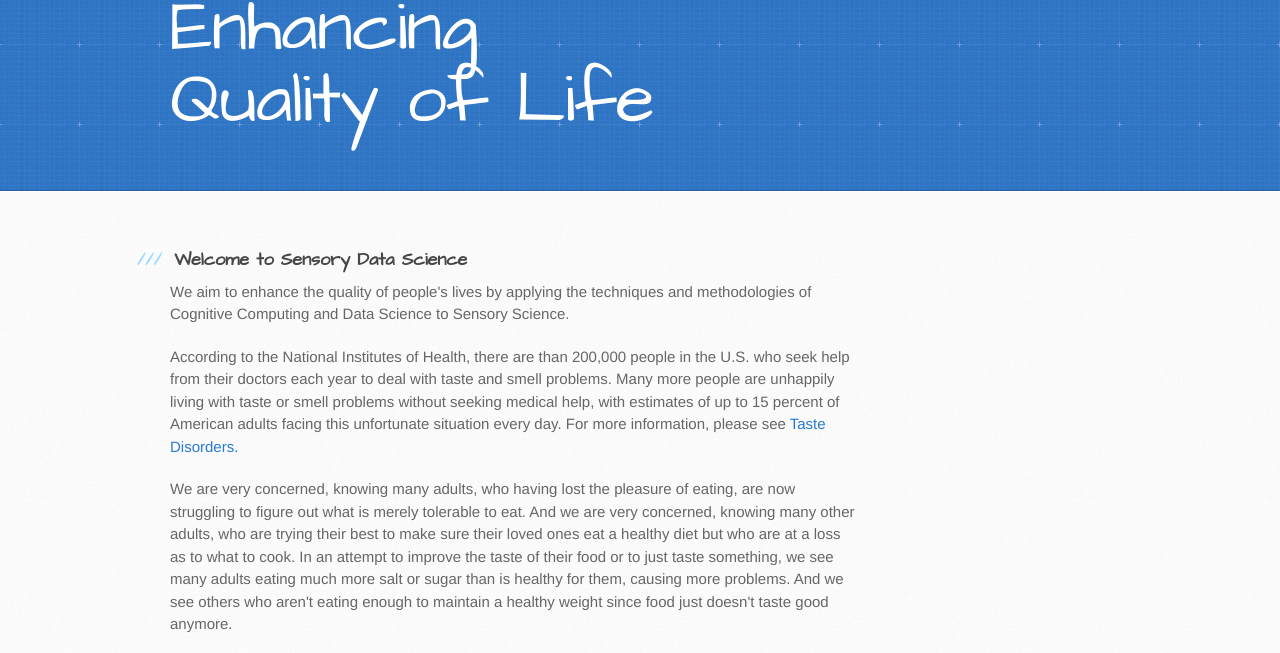
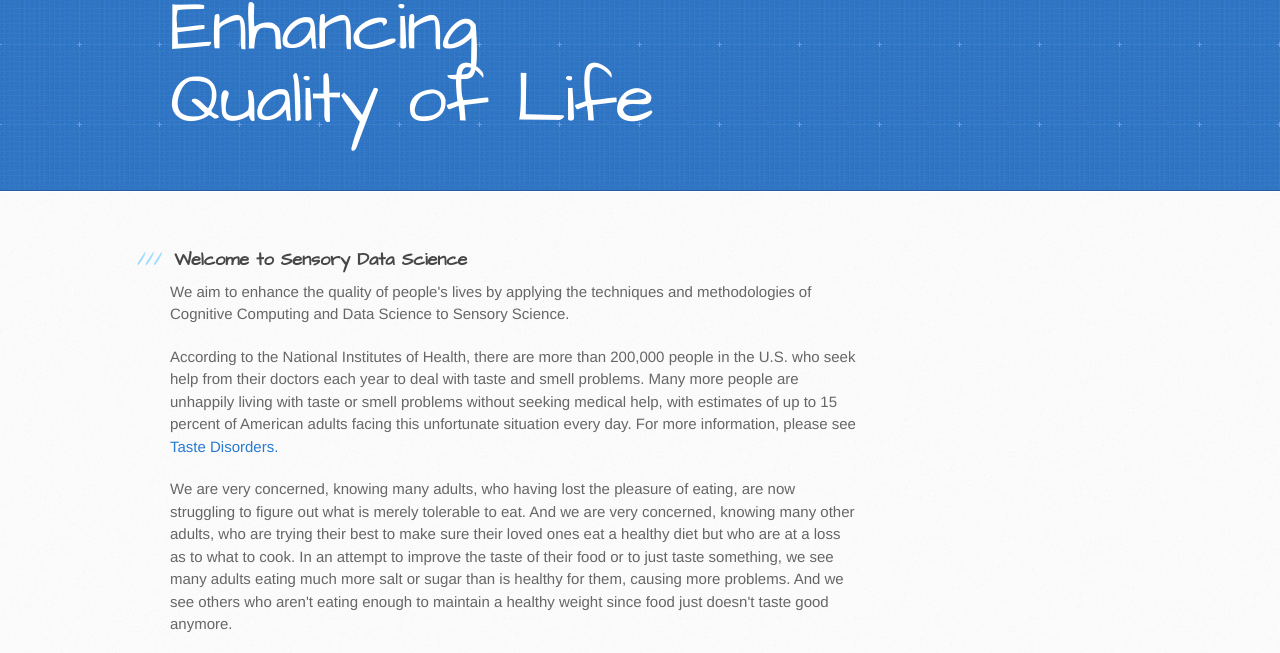
Before and after one commit to benayda/sensorydatascience, a plain HTML site: page index.html in a window 1280 px wide. Shown: the part 356-1009 px from the top of the page. Drawn offline with Linux system fonts and the light colour scheme.

Commit message:
fixed typo

```diff
--- a/index.html
+++ b/index.html
@@ -32,7 +32,7 @@
 <a id="welcome-to-github-pages" class="anchor" href="#welcome-to-github-pages" aria-hidden="true"><span aria-hidden="true" class="octicon octicon-link"></span></a>Welcome to Sensory Data Science</h3>
 
 <p>We aim to enhance the quality of people's lives by applying the techniques and methodologies of Cognitive Computing and Data Science to Sensory Science.</p>
-<p>According to the National Institutes of Health, there are than 200,000 people in the U.S. who seek help from their doctors each year to deal with taste and smell problems.
+<p>According to the National Institutes of Health, there are more than 200,000 people in the U.S. who seek help from their doctors each year to deal with taste and smell problems.
   Many more people are unhappily living with taste or smell problems without seeking medical help, with estimates of up to 15 percent of American adults facing this unfortunate situation every day.
   For more information, please see <a href=https://www.nidcd.nih.gov/health/taste-disorders>Taste Disorders.</a></p>
 <p></p>
```
